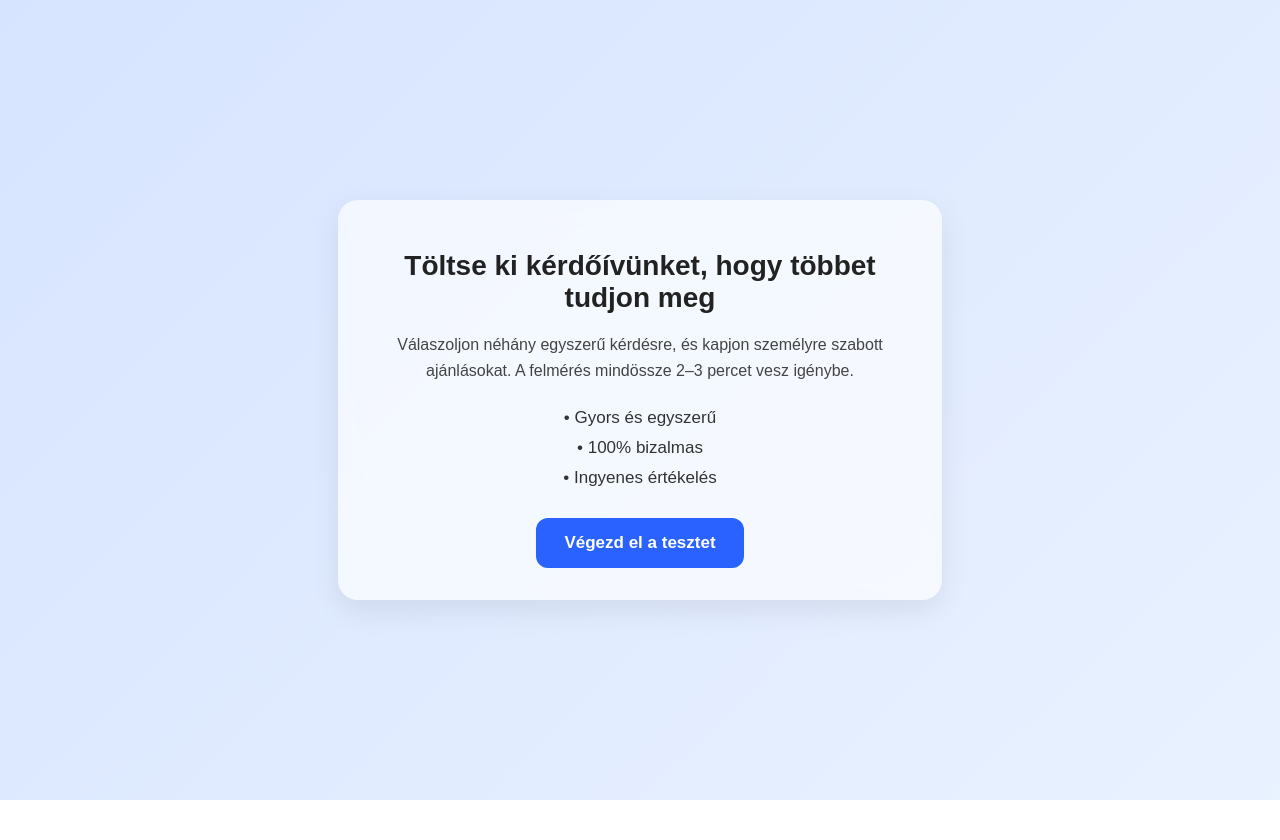
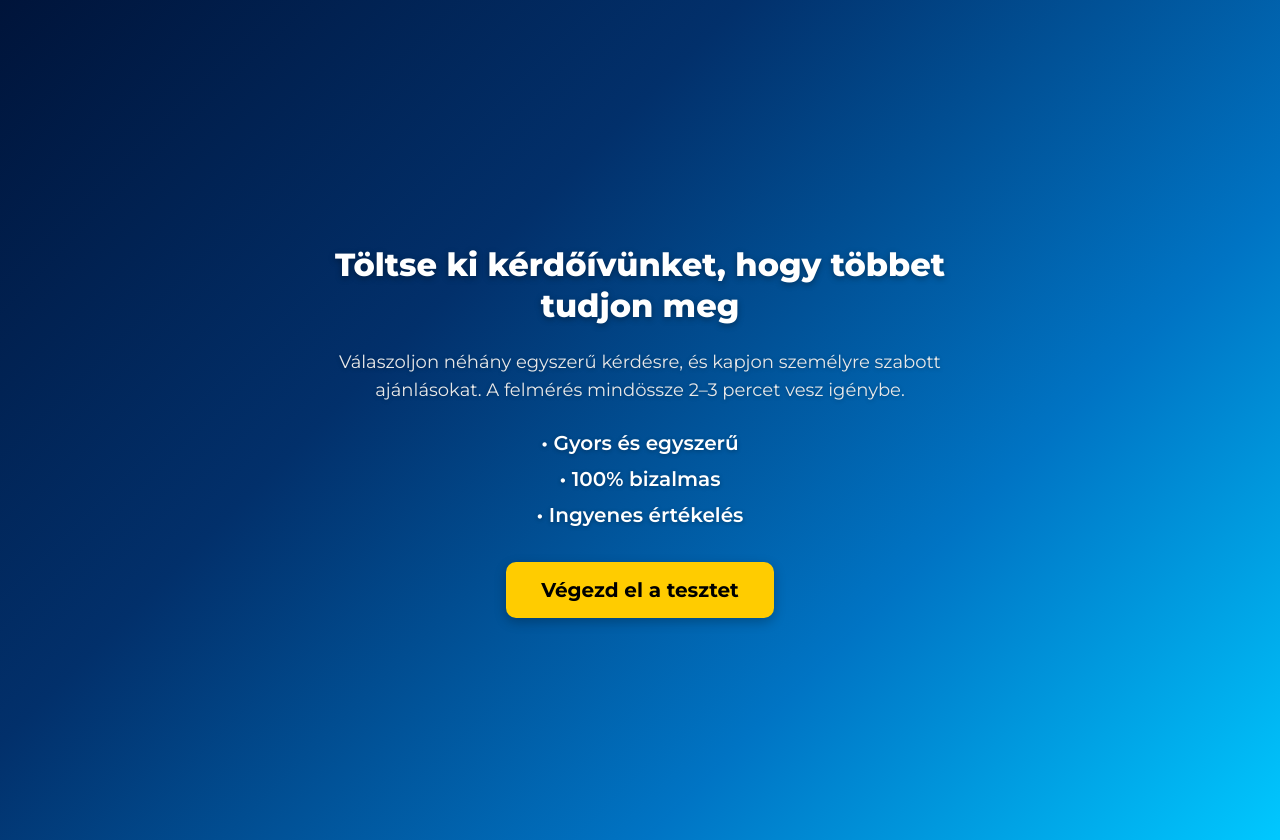
Before and after one commit to azefikoxere91-droid/landing-page, a plain HTML site: page index.html in a window 1280 px wide. Before the commit the page ends 800 px from the top, so only its background shows below. Drawn offline with Linux system fonts and the light colour scheme.

Commit message:
Update index.html

```diff
--- a/index.html
+++ b/index.html
@@ -4,80 +4,83 @@
     <meta charset="UTF-8">
     <meta name="viewport" content="width=device-width, initial-scale=1.0">
     <title>Kérdőív</title>
+
     <style>
+        @import url('https://fonts.googleapis.com/css2?family=Montserrat:wght@300;400;600;700;800&display=swap');
+
         body {
             margin: 0;
             padding: 0;
-            font-family: Arial, sans-serif;
-            background: linear-gradient(135deg, #ece9ff, #d5e3ff, #f0f7ff);
-            background-size: 300% 300%;
-            animation: gradientMove 12s ease infinite;
+            font-family: 'Montserrat', sans-serif;
+
+            /* ФОН ТОЧНО ЯК НА КАРТИНЦІ */
+            background: linear-gradient(135deg, #00143a 0%, #02306b 35%, #0074c4 70%, #00c8ff 100%);
+            min-height: 100vh;
+            background-size: cover;
+
             display: flex;
             justify-content: center;
             align-items: center;
-            min-height: 100vh;
             text-align: center;
-            color: #222;
+            color: #ffffff;
+            padding: 20px;
         }
 
-        @keyframes gradientMove {
-            0% { background-position: 0% 50%; }
-            50% { background-position: 100% 50%; }
-            100% { background-position: 0% 50%; }
-        }
-
-        .container {
-            max-width: 540px;
-            padding: 32px;
-            background: rgba(255, 255, 255, 0.65);
-            backdrop-filter: blur(10px);
-            border-radius: 20px;
-            box-shadow: 0 10px 30px rgba(0,0,0,0.08);
+        .box {
+            max-width: 650px;
         }
 
         h1 {
-            font-size: 28px;
-            margin-bottom: 18px;
-            font-weight: bold;
+            font-size: 32px;
+            font-weight: 800;
+            line-height: 1.3;
+            margin-bottom: 22px;
+            text-shadow: 0px 2px 6px rgba(0,0,0,0.35);
         }
 
         p {
-            font-size: 16px;
-            line-height: 1.6;
-            margin-bottom: 25px;
-            color: #444;
+            font-size: 18px;
+            line-height: 1.55;
+            color: #e8e8e8;
+            margin-bottom: 26px;
+            font-weight: 400;
+            text-shadow: 0px 1px 4px rgba(0,0,0,0.25);
         }
 
         .list {
-            margin-bottom: 30px;
-            font-size: 17px;
-            color: #333;
+            font-size: 20px;
+            margin-bottom: 35px;
+            font-weight: 600;
         }
 
         .list div {
-            margin-bottom: 10px;
+            margin-bottom: 12px;
+            text-shadow: 0px 1px 4px rgba(0,0,0,0.3);
         }
 
         .btn {
             display: inline-block;
-            background: #2962ff;
-            color: #fff;
-            padding: 15px 28px;
-            font-size: 17px;
-            border-radius: 12px;
+            background: #ffcc00;
+            color: #000;
+            padding: 16px 35px;
+            font-size: 20px;
+            font-weight: 700;
+            border-radius: 10px;
             text-decoration: none;
-            font-weight: bold;
             transition: 0.2s;
+            box-shadow: 0 4px 12px rgba(0,0,0,0.25);
         }
 
         .btn:hover {
-            background: #1e4ed8;
+            background: #e6b800;
+            transform: translateY(-2px);
         }
     </style>
 </head>
+
 <body>
 
-    <div class="container">
+    <div class="box">
         <h1>Töltse ki kérdőívünket, hogy többet tudjon meg</h1>
 
         <p>
```
